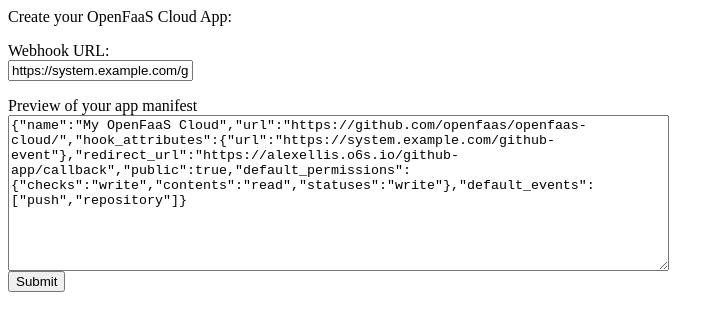
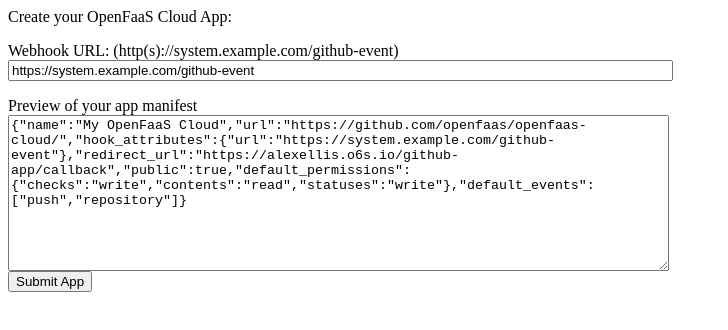
Before and after one commit to alexellis/github-app, a plain HTML site: page github-app/index.html in a window 1280 px wide. Shown: the whole page, without its empty margins (0-728 px from the left). Drawn offline with Linux system fonts and the light colour scheme.

Commit message:
Bump files
Signed-off-by: Alex Ellis (OpenFaaS Ltd) <alexellis2@gmail.com>

```diff
--- a/github-app/index.html
+++ b/github-app/index.html
@@ -4,15 +4,15 @@
 <body>
     <form action="https://github.com/settings/apps/new" method="post">
         Create your OpenFaaS Cloud App:
-        <p>Webhook URL:<br/>
-            <input type="text" onchange="webhookChanged()" id="webhookURL" value="https://system.example.com/github-event"></input>
+        <p>Webhook URL: (http(s)://system.example.com/github-event)<br/>
+            <input type="text" size="80" onchange="webhookChanged()" id="webhookURL" value="https://system.example.com/github-event"></input>
         </p>
 
         <p>
             Preview of your app manifest<br/>
             <textarea rows="10" cols="80" name="manifest" id="manifest"></textarea>
             <br>
-            <input type="submit" value="Submit">
+            <input type="submit" value="Submit App">
         </p>
         </form>
 
```
